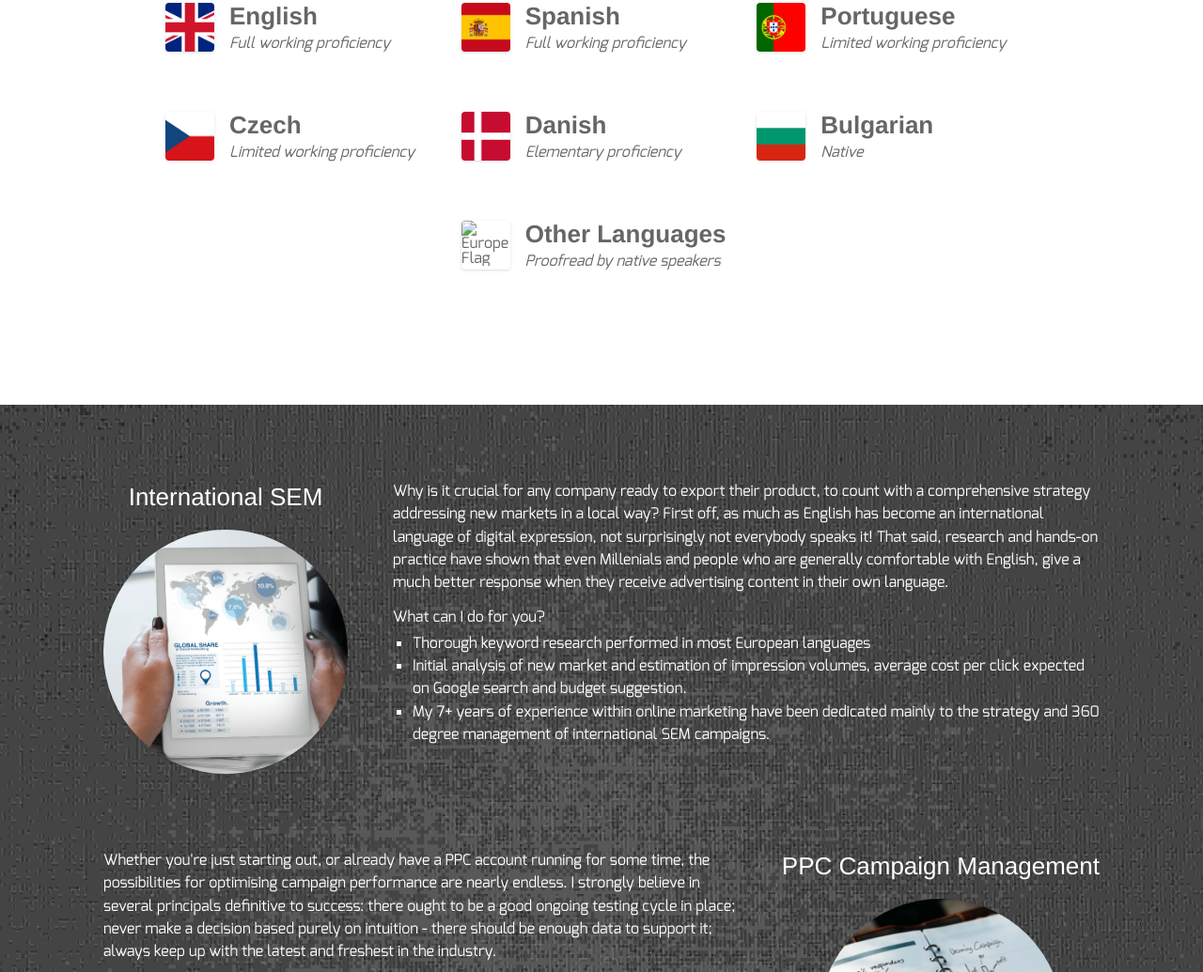
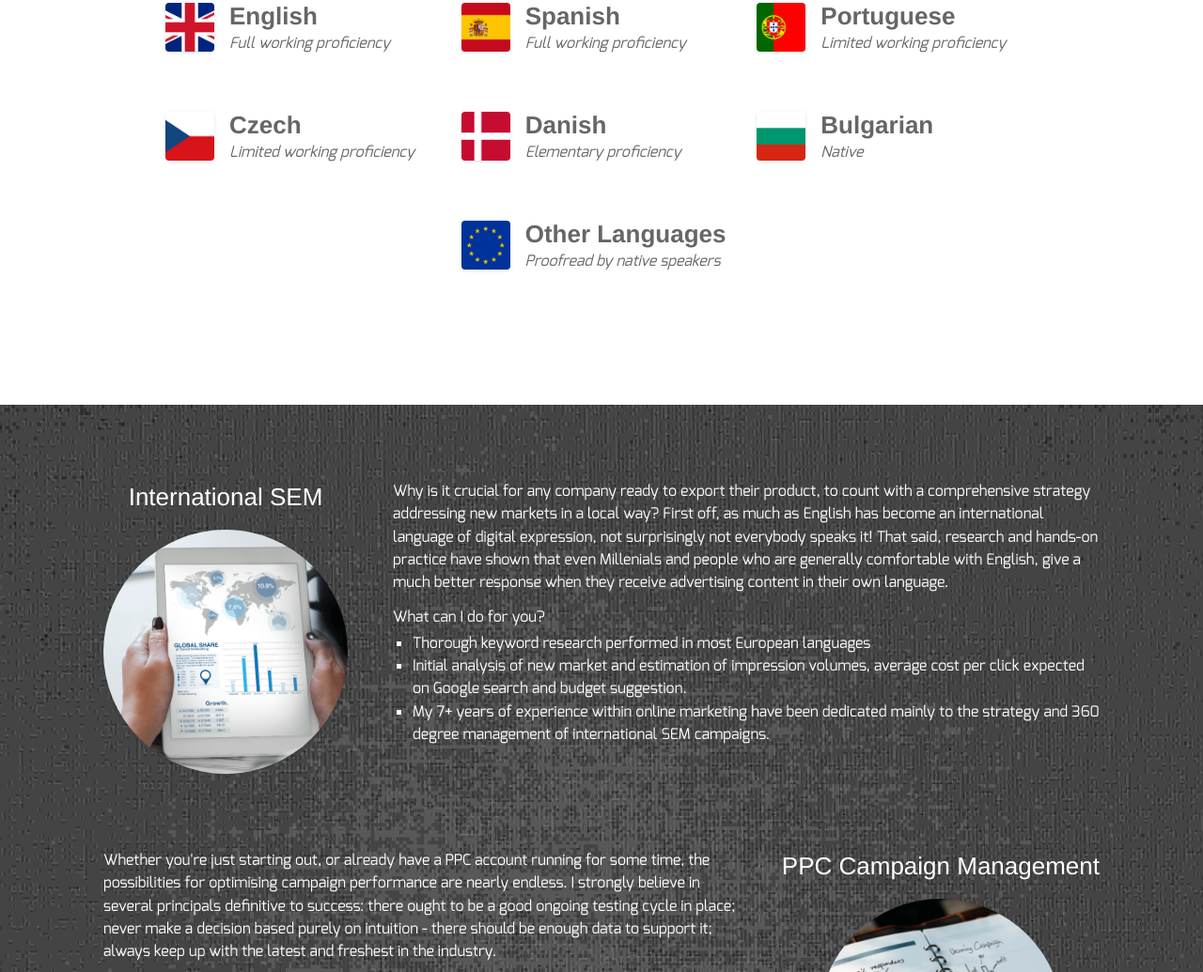
Before and after one commit to vydimitrov/ppc-adviser, a website: page index.html in a window 1280 px wide. Shown: the part 3402-4437 px from the top of the page at 94% size. Drawn offline with Linux system fonts and the light colour scheme; the site is published under a folder, as on GitHub Pages, so addresses that start at the root find nothing; a web font is replaced by a local one.

Commit message:
Fix Eu flag image path

```diff
--- a/index.html
+++ b/index.html
@@ -257,7 +257,7 @@
           <div class="col-2 col-sm-4">
             <div class="language-wrapper">
               <div class="flag">
-                  <img src="/assets/images/eu-flag.jpg" alt="Europe Flag">
+                  <img src="assets/images/eu-flag.jpg" alt="Europe Flag">
               </div>
               <div class="language-details">
                 <h3 class="h4 name">Other Languages</h3>
```
